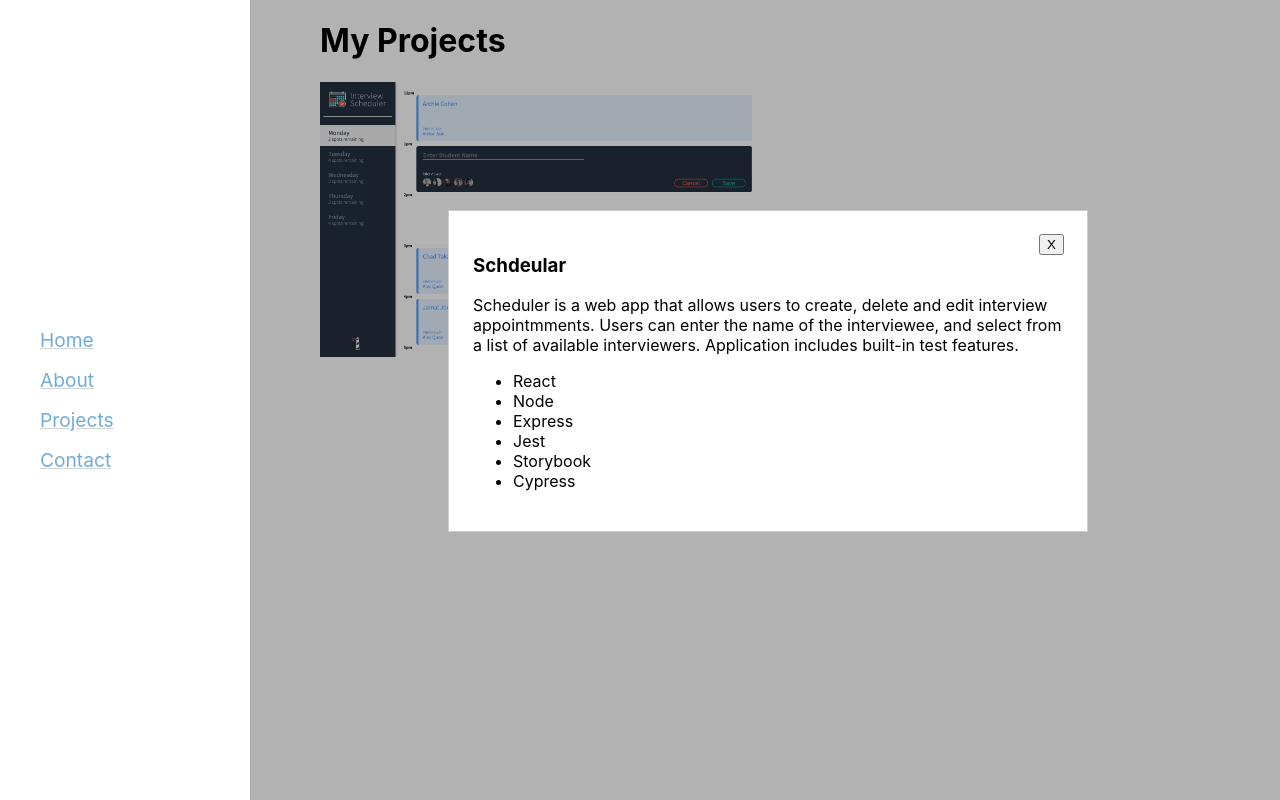
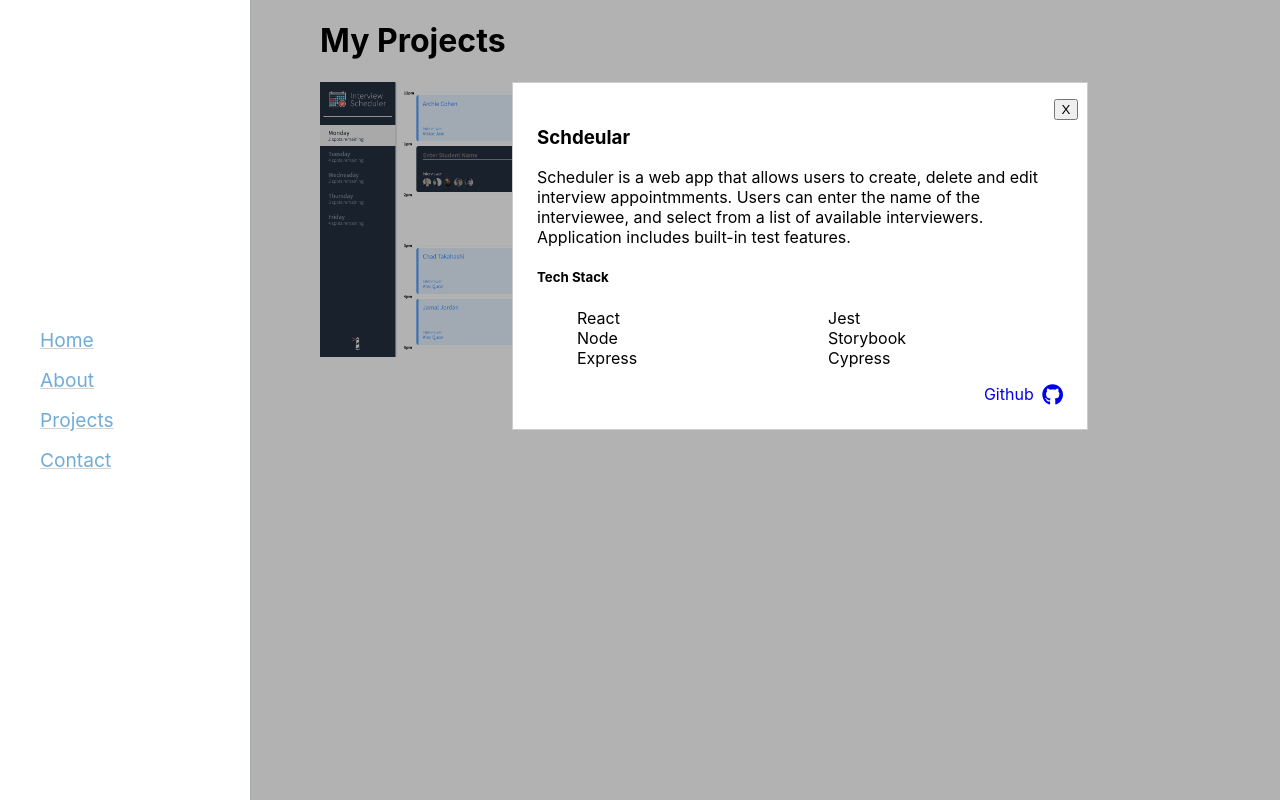
Before and after one commit to cphung1/site, a React (Create React App) app: page /projects in a window 1280 px wide. Both pictures are taken after a click on the picture 540 px from the left and 219 px from the top of the page. Built offline with nearby package versions, Linux system fonts and the light colour scheme.

Commit message:
moved modal & project description to Projects.js passed on as props

```diff
--- a/src/components/Modal/Modal.css
+++ b/src/components/Modal/Modal.css
@@ -9,10 +9,7 @@
   opacity: 1;
   visibility: visible;
   position: absolute;
-  width: 50%;
-  margin-left: 10%;
-  margin-right: 10%;
-  margin-top: 10%;
+  width: inherit;
   z-index: 200;
 }
 
@@ -20,10 +17,27 @@
   background: white;
   border: 1px solid #ccc;
   padding: 1.5rem;
+  margin-left: 20%;
+  margin-right: 20%;
 }
 
 .content button {
   position: absolute;
-  top: 1.5rem;
-  right: 1.5rem;
+  top: 5%;
+  right: 21%;
 }
+
+.project_stack{
+  list-style: none;
+  columns: 2;
+}
+
+.project_link {
+  text-decoration: none;
+  display: flex;
+  justify-content: flex-end;
+}
+
+.github_icon {
+  padding-left: 0.5rem;
+}
--- a/src/components/Modal/Modal.js
+++ b/src/components/Modal/Modal.js
@@ -1,5 +1,6 @@
 import React from "react";
 import "./Modal.css"
+import { FontAwesomeIcon } from '@fortawesome/react-fontawesome'
 
 export default function Modal(props) {
 
@@ -13,10 +14,15 @@ export default function Modal(props) {
       <div className="content">
         <h3>{props.title}</h3>
         <p>{props.description}</p>
+        <h5>Tech Stack</h5>
         <ul className="project_stack">
           {listStack}
         </ul>
         <button onClick={props.onClose}>X</button>
+        <a className="project_link" href={props.link}>
+            <label>Github</label>
+            <FontAwesomeIcon icon={['fab', 'github']} size="lg" className="github_icon"/>
+        </a>
       </div>
     </div>
   );
--- a/src/components/Projects/Project.js
+++ b/src/components/Projects/Project.js
@@ -9,10 +9,6 @@ export default function Project(props) {
     show: false,
   });
 
-  // const showModal = () => {
-  //   setState({show: true});
-  // };
-
   const showModal = e => {
     setState({
       show: !state.show
@@ -23,39 +19,17 @@ export default function Project(props) {
   return (
     <div className="project">
       <div>
-        <img src="images/schedular.png" alt="screenshot of schedular app" onClick={() => showModal()}></img>
+        <img src={props.image} alt={props.image_alt} onClick={() => showModal()}></img>
       </div>
       <Modal
         show={state.show}
         onClose={showModal}
-        title="Schdeular"
-        description="Scheduler is a web app that allows users to create, delete and edit interview appointmments. Users can enter the name of the interviewee, and select from a list of available interviewers. Application includes built-in test features.
-        "
-        stack={['React', 'Node', 'Express', 'Jest', 'Storybook', 'Cypress']}
+        title={props.title}
+        description={props.description}
+        stack={props.stack}
+        link={props.link}
       />
       <Backdrop show={state.show} click={showModal}/>
-      {/* <button  onClick={() => showModal()}> Show Modal </button> */}
-
-      {/* <div className="project_text">
-        <h3>Schedular</h3>
-        <p className="project_description">
-        Scheduler is a web app that allows users to create, delete and edit interview appointmments. Users can enter the name of the interviewee, and select from a list of available interviewers. Application includes built-in test features.
-        </p>
-        <ul className="project_stack">
-          <li>React</li>
-          <li>Node</li>
-          <li>Express</li>
-          <li>Jest</li>
-          <li>Storybook</li>
-          <li>Cypress</li>
-        </ul>
-
-        <div className="github_link">
-          <a href="https://github.com/cphung1/scheduler">
-            <FontAwesomeIcon icon={['fab', 'github']} size="lg"/>
-          </a>
-        </div>
-      </div> */}
     </div>
   )
 }
--- a/src/components/Projects/Projects.js
+++ b/src/components/Projects/Projects.js
@@ -1,12 +1,21 @@
-import React from 'react';
+import React, {useState} from 'react';
 import "./Projects.css";
 import Project from "./Project"
 
 export default function Projects(props) {
+
   return (
     <div className="projects">
       <h1>My Projects</h1>
-      <Project />
+      <Project
+        image="images/schedular.png"
+        image_alt="screenshot of schedular app"
+        title="Schdeular"
+        description="Scheduler is a web app that allows users to create, delete and edit interview appointmments. Users can enter the name of the interviewee, and select from a list of available interviewers. Application includes built-in test features.
+        "
+        stack={['React', 'Node', 'Express', 'Jest', 'Storybook', 'Cypress']}
+        link='https://github.com/cphung1/scheduler'
+      />
     </div>
   )
 }
```
